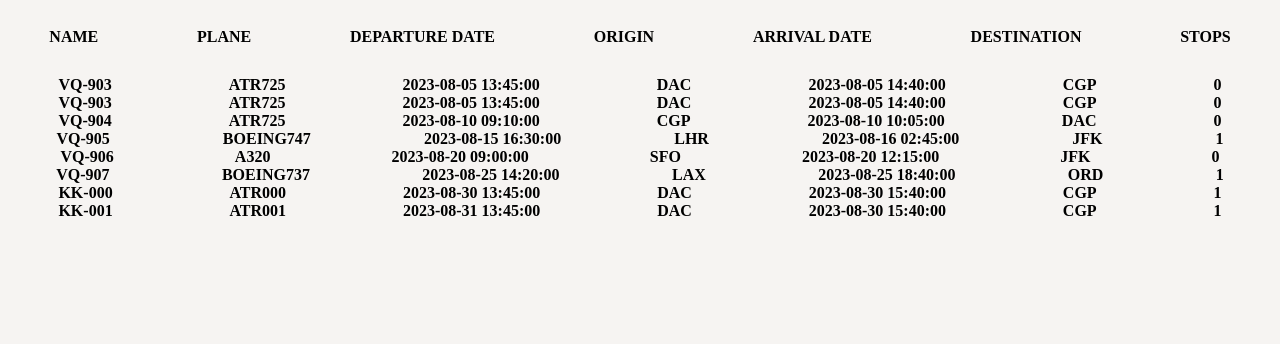
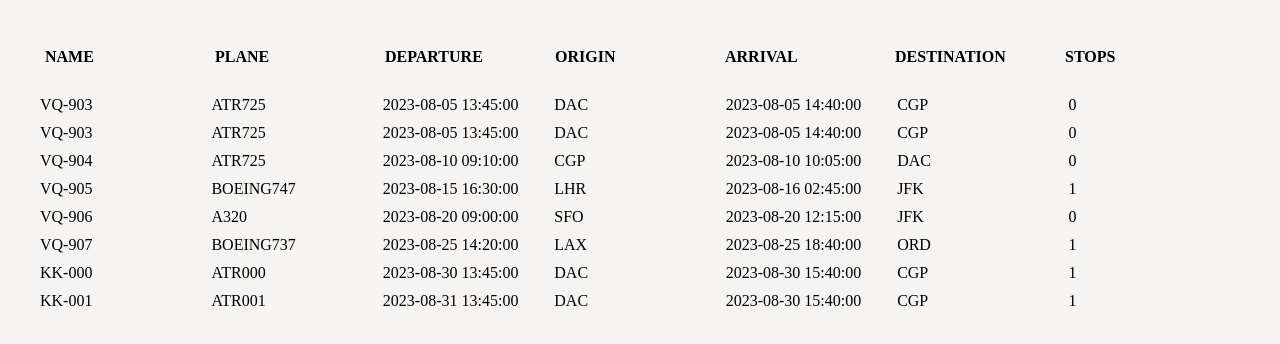
Before and after one commit to dspodina/flights, a plain HTML site: page index.html in a window 1280 px wide. Shown: the part 252-596 px from the top of the page. Drawn offline with Linux system fonts and the light colour scheme.

Commit message:
centered flights section

```diff
--- a/index.html
+++ b/index.html
@@ -7,20 +7,20 @@
         <title>Flights table</title>
     </head>
     <body>
-        <div class="header-background">
+        <header class="header-background">
             <img src="./assets/flight.jpeg" alt="" />
-        </div>
-        <div id="parent">
-            <div class="flights-title">
-                <div class="name">Name</div>
-                <div class="plane">Plane</div>
-                <div class="departure-date">Departure Date</div>
-                <div class="origin">Origin</div>
-                <div class="arrival-date">Arrival Date</div>
-                <div class="destination">Destination</div>
-                <div class="stops">Stops</div>
-            </div>
-        </div>
+        </header>
+        <section id="flights-wrapper">
+            <ul class="flight">
+                <li class="name">Name</li>
+                <li class="plane">Plane</li>
+                <li class="departure">Departure</li>
+                <li class="origin">Origin</li>
+                <li class="arrival">Arrival</li>
+                <li class="destination">Destination</li>
+                <li class="stops">Stops</li>
+            </ul>
+        </section>
         <script type="module" src="./src/init.js"></script>
     </body>
 </html>
--- a/src/dom.js
+++ b/src/dom.js
@@ -1,5 +1,5 @@
 const dom = {
-    parent: document.getElementById('parent'),
+    flightsWrapper: document.getElementById('flights-wrapper'),
 };
 
 export default dom;
--- a/src/handlers/loadHandler.js
+++ b/src/handlers/loadHandler.js
@@ -7,7 +7,7 @@
     const sortedData = sortFlights(data);
     sortedData.forEach((flight) => {
         const flightSchedule = addFlight(flight);
-        dom.parent.appendChild(flightSchedule);
+        dom.flightsWrapper.appendChild(flightSchedule);
     });
 };
 
--- a/styles/style.css
+++ b/styles/style.css
@@ -7,7 +7,7 @@
 }
 
 body {
-    background-color: #F6F4F2;
+    background-color: #f6f4f2;
     color: black;
 }
 
@@ -27,28 +27,31 @@
     left: 0;
 }
 
-.parent {
+ul {
+    list-style: none;
+}
+
+#flights-wrapper {
+    padding: 20px;
     display: flex;
     flex-direction: column;
-    justify-content: space-between;
+    justify-content: center;
     align-items: center;
+    gap: 10px;
+    margin: 20px;
+    border-radius: 5px;
+}
+
+ul:first-of-type {
+    font-weight: bold;
+    text-transform: uppercase;
+    padding: 10px 5px;
+    margin-bottom: 10px;
+    border-radius: 5px;
 }
 
 .flight {
-    display: flex;
-    flex-direction: row;
-    justify-content: space-around;
-    align-items: center;
-    font-weight: 600;
-    text-transform: uppercase;
+    display: grid;
+    grid-template-columns: repeat(7, 1fr);
+    width: 100%;
 }
-
-.flights-title {
-    display: flex;
-    flex-direction: row;
-    justify-content: space-around;
-    margin: 30px 0;
-    font-weight: 600;
-    text-transform: uppercase;
-
-}
```
